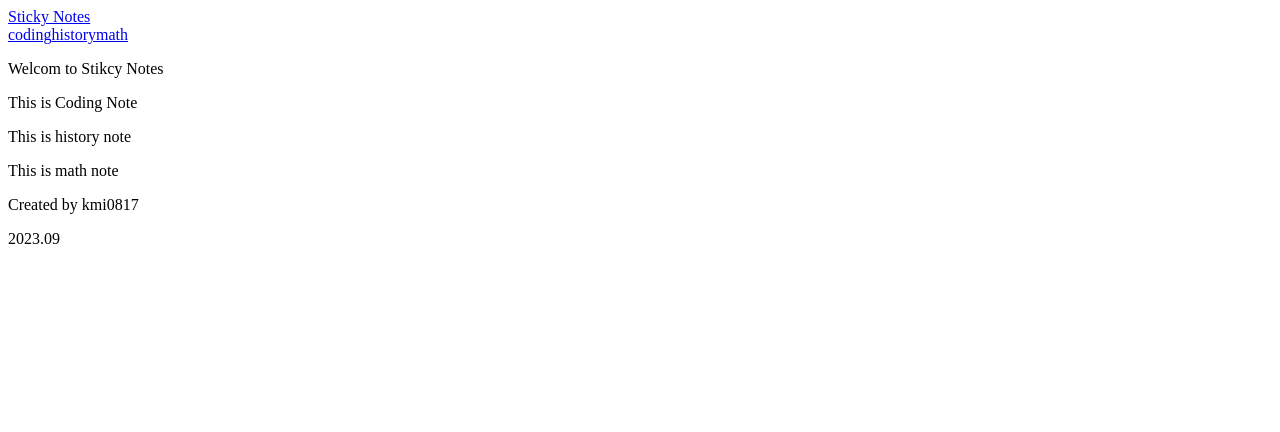
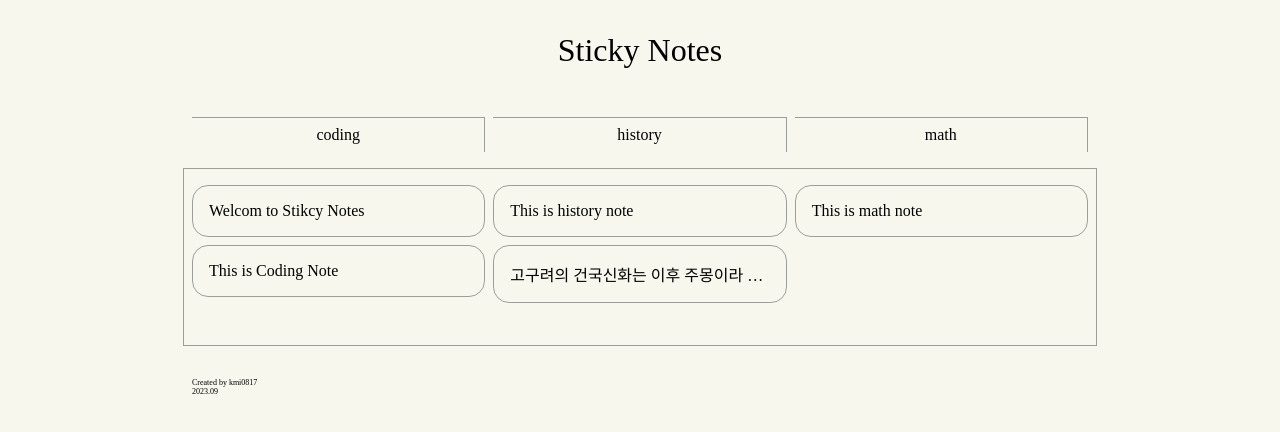
Before and after one commit to kmi0817/sticky-notes-on-the-web, a website with bundled scripts: page app/public/index.html in a window 1280 px wide. Built offline with nearby package versions, Linux system fonts and the light colour scheme; files whose address does not match are found by name.

Commit message:
feat: 기본 CSS 적용
각 카테고리마다 메모 노트가 보이는 형태로 CSS를 적용했다.

```diff
--- a/app/public/index.html
+++ b/app/public/index.html
@@ -3,11 +3,11 @@
 <head>
     <meta charset="UTF-8">
     <meta name="viewport" content="width=device-width, initial-scale=1.0">
-    <!-- <link rel="stylesheet" type="text/css" href="/stylesheets/style.css"> -->
+    <link rel="stylesheet" type="text/css" href="/stylesheets/style.css">
 
     <title>Stick Notes</title>
 </head>
-<body>
+<body  class="flex-center">
     <script type="module" src="/javascript/script.js"></script>
 </body>
 </html>
--- a/app/public/javascript/components.js
+++ b/app/public/javascript/components.js
@@ -1,22 +1,22 @@
 export const indexHTML = (pageName, categories, notes) => {
     return /*html*/`
     ${headerHTML(pageName, categories)}
+    ${navHTML(categories)}
     ${mainHTML(categories, notes)}
     ${footerHTML()}
     `;
 }
 
-const headerHTML = (pageName, categories) => {
+const headerHTML = (pageName) => {
     return /*html*/ `
-    <header>
-        <a href="/">${pageName}</a>
-        ${navHTML(categories)}
+    <header class="width-70">
+        <a href="/" class="font-size-32">${pageName}</a>
     </header>
     `;
 }
 
 const navHTML = (categories) => {
-    let html = `<nav>`
+    let html = `<nav class="width-70">`
     for (const category of categories) {
         html += `<a href="#${category}">${category}</a>`;
     }
@@ -26,10 +26,10 @@ const navHTML = (categories) => {
 }
 
 const mainHTML = (categories, notes) => {
-    let html = `<main>`
+    let html = `<main class="width-70">`
     for (const category of categories) {
         html += `
-        <section>
+        <section class="truncate-container">
             ${createNotesByCategory(notes[category])}
         </section>`;
     }
@@ -39,14 +39,14 @@ const mainHTML = (categories, notes) => {
 }
 
 const createNotesByCategory = (notes) => {
-    return notes.map(note => `<p title="${note}">${note}</p>`).join("");
+    return notes.map(note => `<p class="truncate note" title="${note}">${note}</p>`).join("");
 }
 
 const footerHTML = () => {
     return /*html*/`
-    <footer>
-        <p>Created by kmi0817</p>
-        <p>2023.09</p>
+    <footer class="width-70">
+        <p class="font-size-8">Created by kmi0817</p>
+        <p class="font-size-8">2023.09</p>
     </footer>
     `;
 }
--- a/app/public/javascript/script.js
+++ b/app/public/javascript/script.js
@@ -8,7 +8,8 @@ const notes = {
         "This is Coding Note",
     ],
     history: [
-        "This is history note"
+        "This is history note",
+        `고구려의 건국신화는 이후 주몽이라 불리는 군장을 중심으로 한 부여계 지배층이 이주해 와 고구려의 계루부를 형성하였고 기존의 토착세력인 소노부를 대체하여 고구려 연맹왕국의 주도권을 잡은 것으로 해석된다. 고구려는 땅이 협소하고 산악지역이 많아 주변에 대한 전쟁을 자주하였다. 주변의 여러 소국을 복속시키며 확장하던 고구려는 부여를 흡수하여 동아시아의 강자가 되었다.`
     ],
     math: [
         "This is math note"
--- /dev/null
+++ b/app/public/stylesheets/style.css
@@ -0,0 +1,108 @@
+@font-face {
+    font-family: "D2Coding";
+    src: url("/fonts/D2Coding-Ver1.3.2-20180524.ttc");
+}
+
+:root {
+    --D2Coding-16: 1rem "D2Coding";
+    --default-surface: #f7f7ed;
+    --default-border: #9b9e9b;
+}
+
+* {
+    margin: 0;
+    padding: 0;
+    border: none;
+    font: var(--D2Coding-16);
+    background-color: var(--default-surface);
+}
+
+a {
+    text-decoration: none;
+    color: black;
+}
+
+.font-size-32 {
+    font-size: 2rem;
+}
+
+.font-size-8 {
+    font-size: 0.5rem;
+}
+
+.flex-center {
+    display: flex;
+    justify-content: center;
+    align-items: center;
+}
+
+body {
+    flex-direction: column;
+}
+
+.width-70 {
+    width: 70%;
+}
+
+header {
+    padding: 2rem;
+    text-align: center;
+}
+
+nav {
+    padding: 1rem;
+    display: flex;
+}
+
+nav > a {
+    flex: 1;
+    margin-right: 0.5rem;
+    padding: 0.5rem 0;
+    text-align: center;
+    border-top: 0.5px solid var(--default-border);
+    border-right: 0.5px solid var(--default-border);
+}
+
+nav > a:last-child {
+    margin-right: 0;
+}
+
+main {
+    min-height: 10rem;
+    display: flex;
+    justify-content: space-between;
+    align-items: flex-start;
+    gap: 0.5rem;
+    padding: 0.5rem;
+    border: 0.5px solid var(--default-border);
+}
+
+section {
+    flex: 1;
+}
+
+footer {
+    padding: 2rem;
+}
+
+.note {
+    padding: 1rem;
+    margin: 0.5rem 0;
+    border: 0.5px solid var(--default-border);
+    border-radius: 1rem;
+}
+
+.truncate-container {
+    overflow: hidden;
+}
+
+.truncate {
+    overflow: hidden;
+    text-overflow: ellipsis;
+    white-space: nowrap;
+    cursor: grab;
+}
+
+.truncate:hover::before {
+    font-weight: bold;
+}
```
Also changed, not shown: 1 other file.
